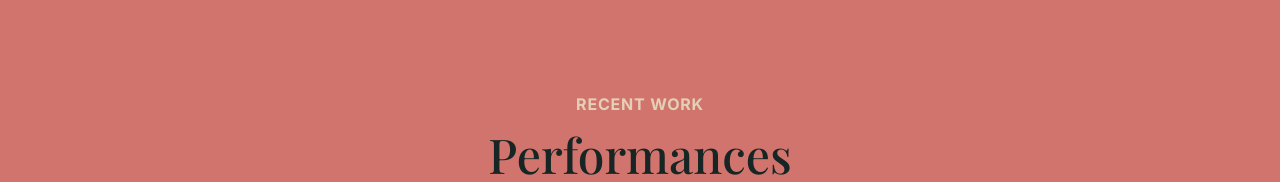
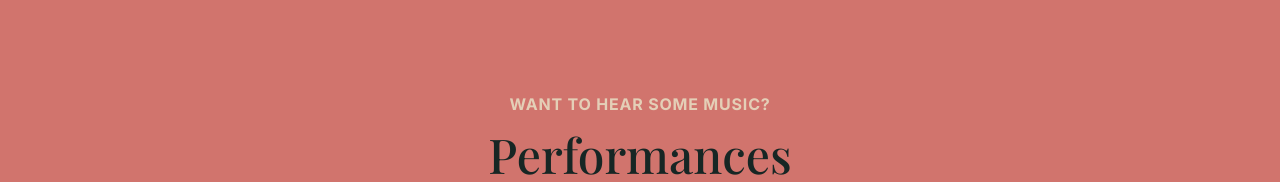
Before and after one commit to alfalcon90/crescendo, a Next.js app: page /about in a window 1280 px wide. Shown: the part 2773-2955 px from the top of the page. Built offline with nearby package versions, Linux system fonts and the light colour scheme; a web font is replaced by a local one.

Commit message:
updated header

```diff
--- a/src/app/about/page.tsx
+++ b/src/app/about/page.tsx
@@ -55,7 +55,7 @@ export default function About() {
         </div>
       </SectionContainer>
       <SectionContainer className="bg-red">
-        <SectionHeader overline="Recent work" innerClassName="[&]:space-y-1 [&]:sm:space-y-2" overlineClassName="[&]:text-beige" title="Performances">
+        <SectionHeader overline="Want to hear some music?" innerClassName="[&]:space-y-1 [&]:sm:space-y-2" overlineClassName="[&]:text-beige" title="Performances">
           <p>You can also watch me perform with the Colorado Symphony. Tickets are <Link className="underline" href="https://coloradosymphony.org/view-all-events/" >available here</Link>.</p>
         </SectionHeader>
         <div className="w-full max-w-6xl grid grid-cols-1 md:grid-cols-2 gap-6">
```
